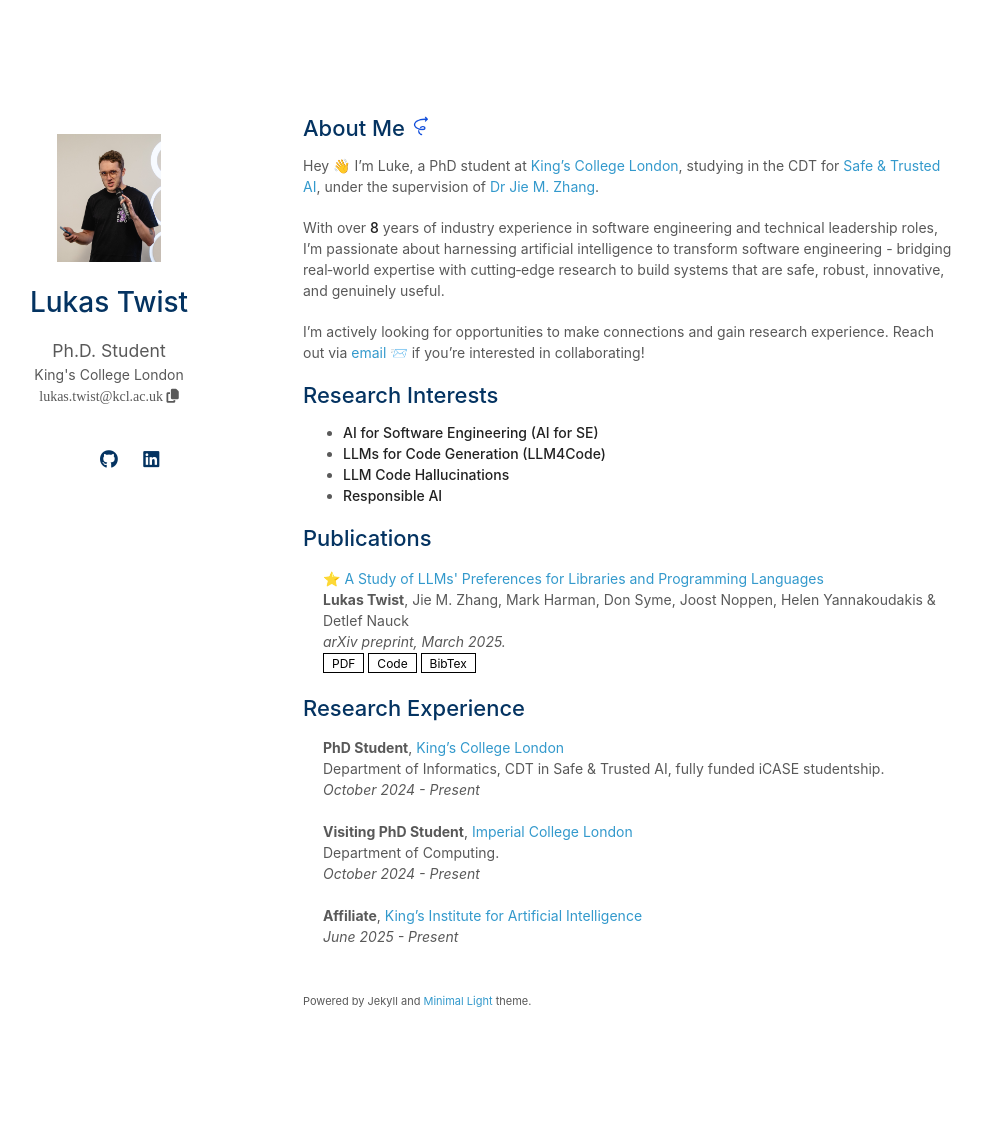
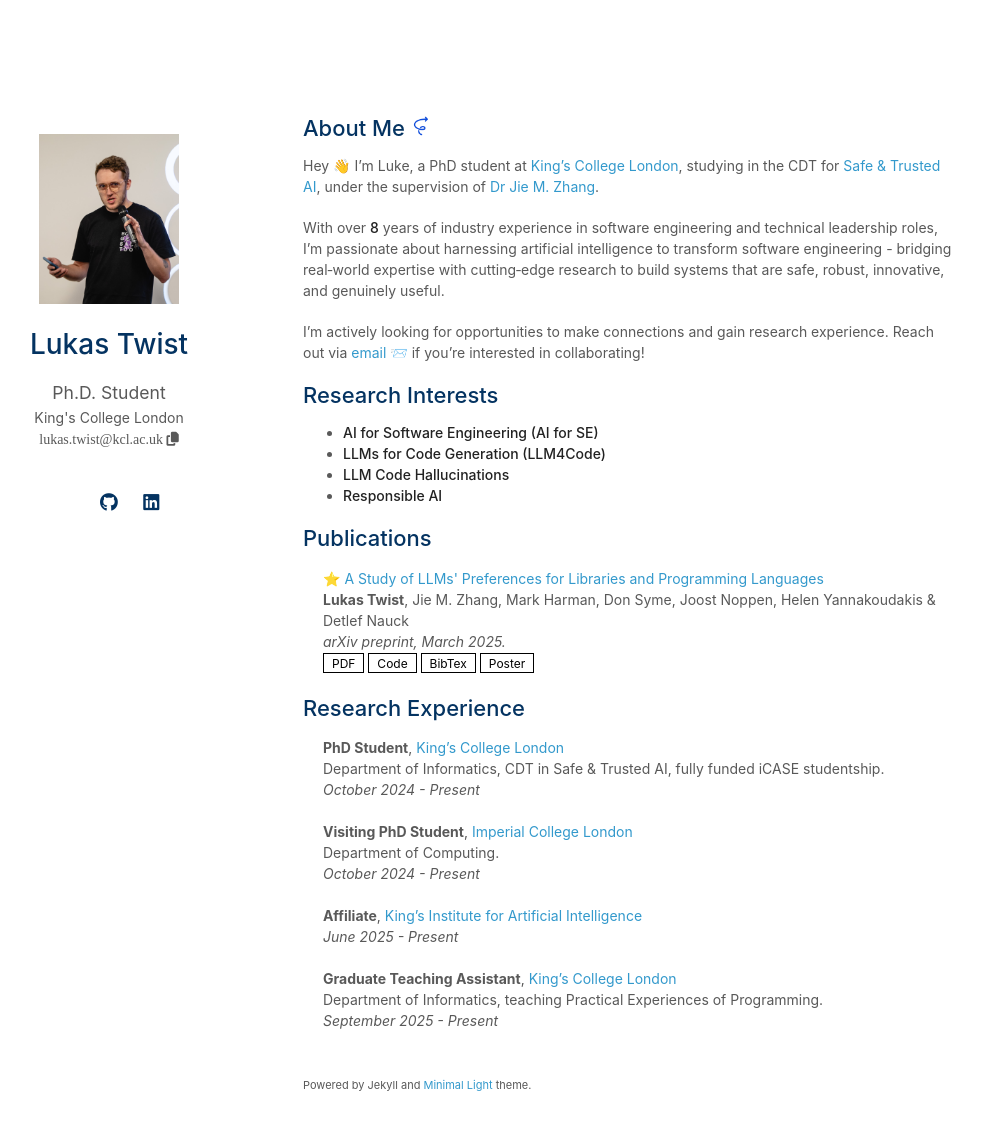
Before and after one commit to itsluketwist/itsluketwist.github.io, a Jekyll site: the page built from index.md, in a window 1280 px wide and 1164 px high. Shown: the top 1130 px of the window, without its empty margins (167-1149 px from the left). Built offline with Jekyll 4.4.1, drawn with Linux system fonts in a browser that asks for light colours; a style sheet for code colours, icons or effects is not loaded; our own code applies the rules of GitHub Pages for plain Markdown files.

Commit message:
Add experience and poster.

```diff
--- a/_data/experience.yml
+++ b/_data/experience.yml
@@ -19,3 +19,10 @@ main:
     start: June 2025
     end: Present
     website: "https://www.kcl.ac.uk/ai"
+
+  - title: Graduate Teaching Assistant
+    organisation: "King’s College London"
+    extra: "Department of Informatics, teaching Practical Experiences of Programming."
+    start: September 2025
+    end: Present
+    website: "https://www.kcl.ac.uk/informatics"
--- a/_data/publications.yml
+++ b/_data/publications.yml
@@ -6,3 +6,4 @@ main:
     pdf: https://arxiv.org/abs/2503.17181/
     code: https://github.com/itsluketwist/llm-code-bias/
     bibtex: ./assets/bibtex/arxiv-llm-code-bias.txt
+    poster: ./assets/posters/kcl-llm-code-bias.pdf
--- a/_includes/publications.md
+++ b/_includes/publications.md
@@ -23,6 +23,9 @@
       {% if link.bibtex %}
       <a href="{{ link.bibtex }}" class="btn btn-sm z-depth-0" role="button" target="_blank" style="font-size:12px;">BibTex</a>
       {% endif %}
+      {% if link.poster %}
+      <a href="{{ link.poster }}" class="btn btn-sm z-depth-0" role="button" target="_blank" style="font-size:12px;">Poster</a>
+      {% endif %}
       {% if link.notes %}
       <strong> <i style="color:#e74d3c">{{ link.notes }}</i></strong>
       {% endif %}
--- a/_sass/minimal-light-no-dark-mode.scss
+++ b/_sass/minimal-light-no-dark-mode.scss
@@ -169,7 +169,7 @@ papertitle {
 
       .image.avatar img {
         // border-radius: 100%;
-        width: 45%;
+        width: 60%;
         padding: 20px;
       }
 
@@ -418,8 +418,8 @@ footer {
 
    .image.avatar img {
         // border-radius: 100%;
-        width: 117px;
-        padding:20px;
+        width: 150px;
+        padding: 20px;
       }
   #head1o2 {
     visibility: hidden;
@@ -474,8 +474,8 @@ footer {
 
   .image.avatar img {
       // border-radius: 100%;
-      width: 95px;
-      padding:20px;
+      width: 150px;
+      padding: 20px;
   }
   #head1o2 {
     visibility: hidden;
```
Also changed, not shown: 1 other file.
